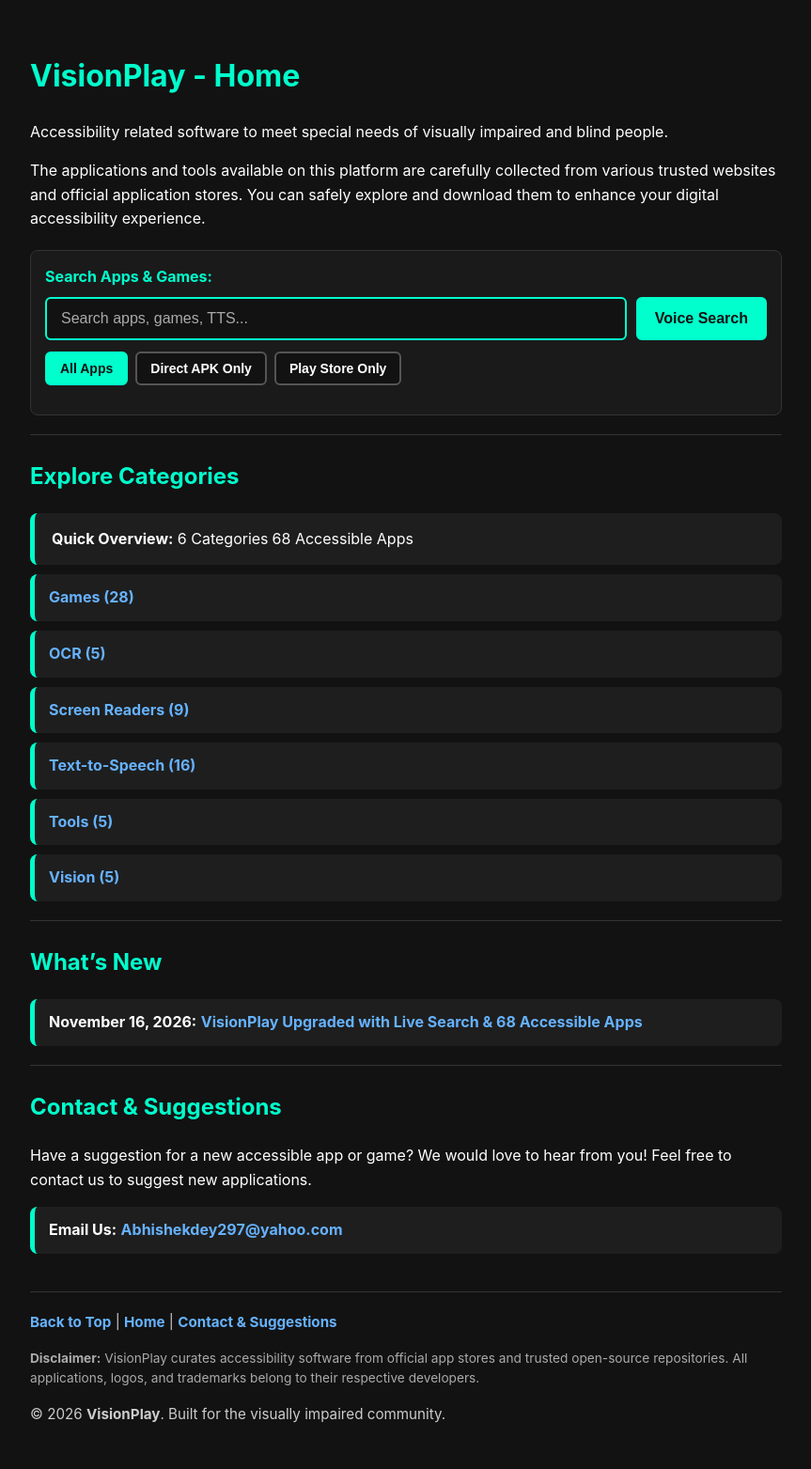
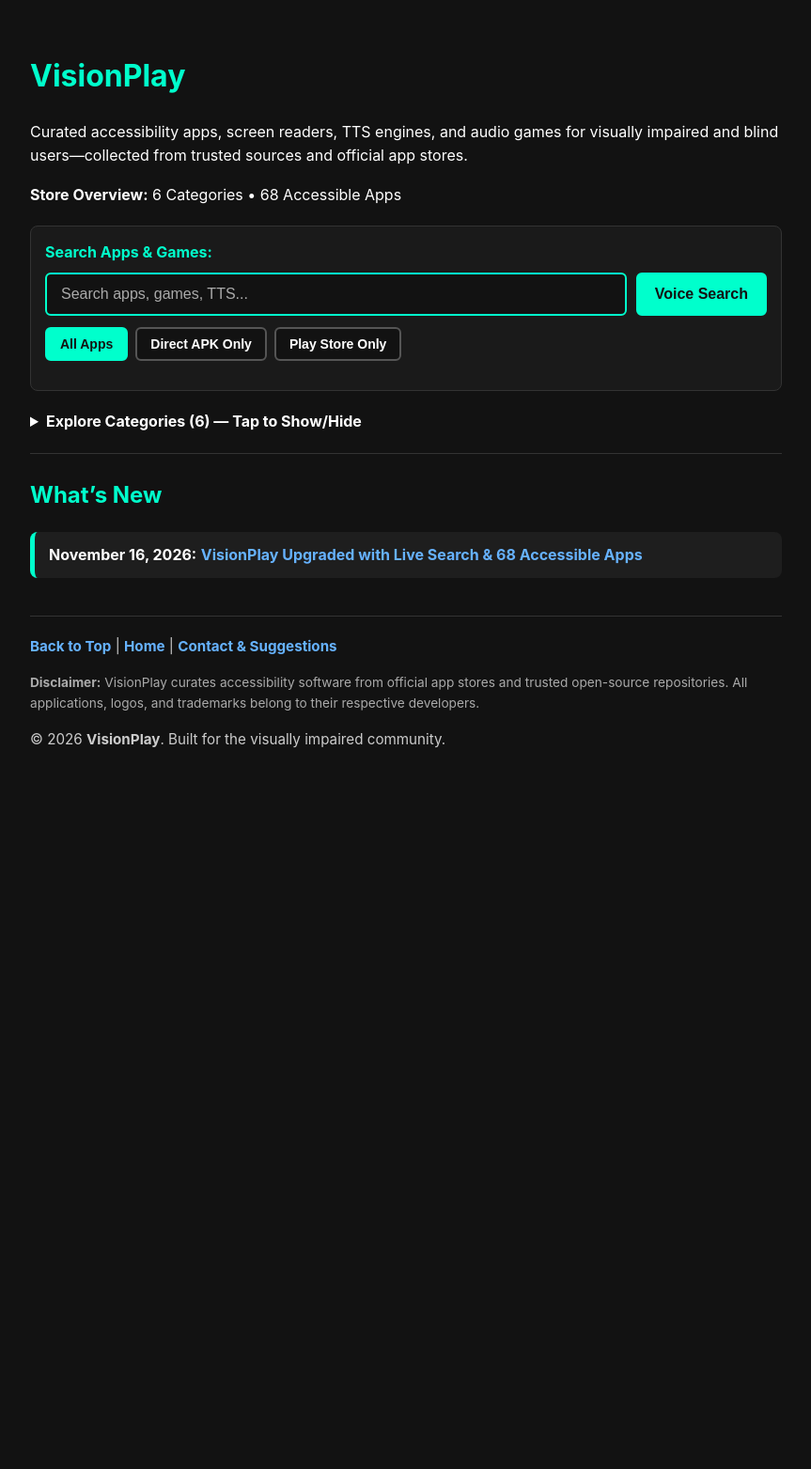
Before and after one commit to abhishekdey-hub/VisionPlay, a Jekyll site: the page built from index.md, in a window 1280 px wide. Shown: the whole page at 94% size, without its empty margins (208-1071 px from the left). Built offline with Jekyll 4.4.1, drawn with Linux system fonts in a browser that asks for light colours; after the commit the page ends 900 px from its top, so only the background shows below that.

Commit message:
Update index.md

```diff
--- a/index.md
+++ b/index.md
@@ -6,28 +6,30 @@ keywords: accessibility, visually impaired, games, screen readers, tts, ocr, too
 language: en
 ---
 
-# VisionPlay - Home
+{% assign total_apps = site.data.games.size | plus: site.data.ocr.size | plus: site.data.screen_readers.size | plus: site.data.tts.size | plus: site.data.tools.size | plus: site.data.vision.size %}
 
-Accessibility related software to meet special needs of visually impaired and blind people.
+# VisionPlay
 
-The applications and tools available on this platform are carefully collected from various trusted websites and official application stores. You can safely explore and download them to enhance your digital accessibility experience.
+Curated accessibility apps, screen readers, TTS engines, and audio games for visually impaired and blind users—collected from trusted sources and official app stores.
+
+<p class="store-stats" role="status">
+  <strong>Store Overview:</strong> 6 Categories &bull; {{ total_apps }} Accessible Apps
+</p>
 
 {% include search-box.html %}
 
----
+<details class="category-accordion">
+  <summary><strong>Explore Categories (6) — Tap to Show/Hide</strong></summary>
 
-## Explore Categories
-
-{% assign total_apps = site.data.games.size | plus: site.data.ocr.size | plus: site.data.screen_readers.size | plus: site.data.tts.size | plus: site.data.tools.size | plus: site.data.vision.size %}
-
-* **Quick Overview:** 6 Categories | {{ total_apps }} Accessible Apps
-
-* [Games ({{ site.data.games.size }})](games/)
-* [OCR ({{ site.data.ocr.size }})](optical-character-recognition/)
-* [Screen Readers ({{ site.data.screen_readers.size }})](screen-readers/)
-* [Text-to-Speech ({{ site.data.tts.size }})](text-to-speech/)
-* [Tools ({{ site.data.tools.size }})](tools/)
-* [Vision ({{ site.data.vision.size }})](vision/)
+  <ul>
+    <li><a href="{{ '/games/' | relative_url }}">Games ({{ site.data.games.size }})</a></li>
+    <li><a href="{{ '/optical-character-recognition/' | relative_url }}">OCR ({{ site.data.ocr.size }})</a></li>
+    <li><a href="{{ '/screen-readers/' | relative_url }}">Screen Readers ({{ site.data.screen_readers.size }})</a></li>
+    <li><a href="{{ '/text-to-speech/' | relative_url }}">Text-to-Speech ({{ site.data.tts.size }})</a></li>
+    <li><a href="{{ '/tools/' | relative_url }}">Tools ({{ site.data.tools.size }})</a></li>
+    <li><a href="{{ '/vision/' | relative_url }}">Vision ({{ site.data.vision.size }})</a></li>
+  </ul>
+</details>
 
 ---
 
@@ -45,11 +47,3 @@ The applications and tools available on this platform are carefully collected fr
 {% else %}
 <p>No recent updates yet.</p>
 {% endif %}
-
----
-
-## Contact & Suggestions
-
-Have a suggestion for a new accessible app or game? We would love to hear from you! Feel free to contact us to suggest new applications.
-
-* **Email Us:** [Abhishekdey297@yahoo.com](mailto:Abhishekdey297@yahoo.com?subject=VisionPlay%20App%20Suggestion)
```
